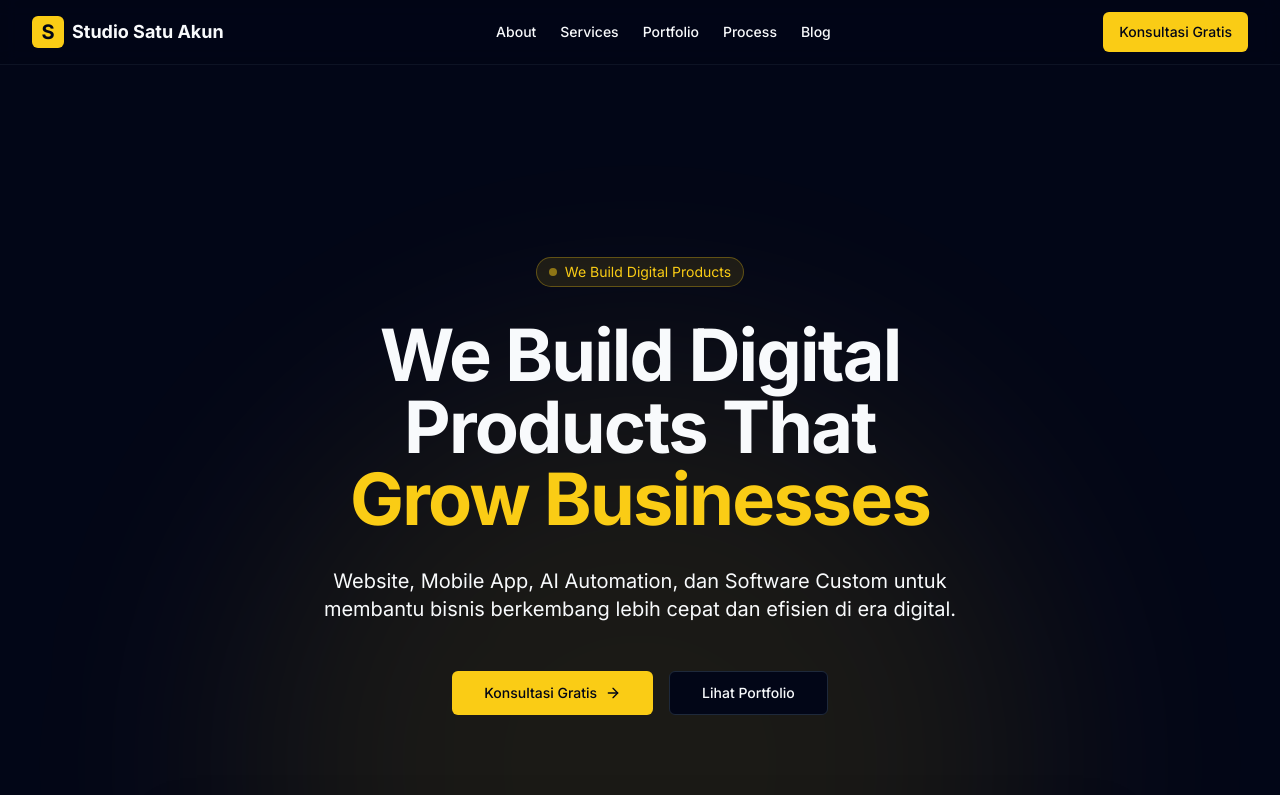
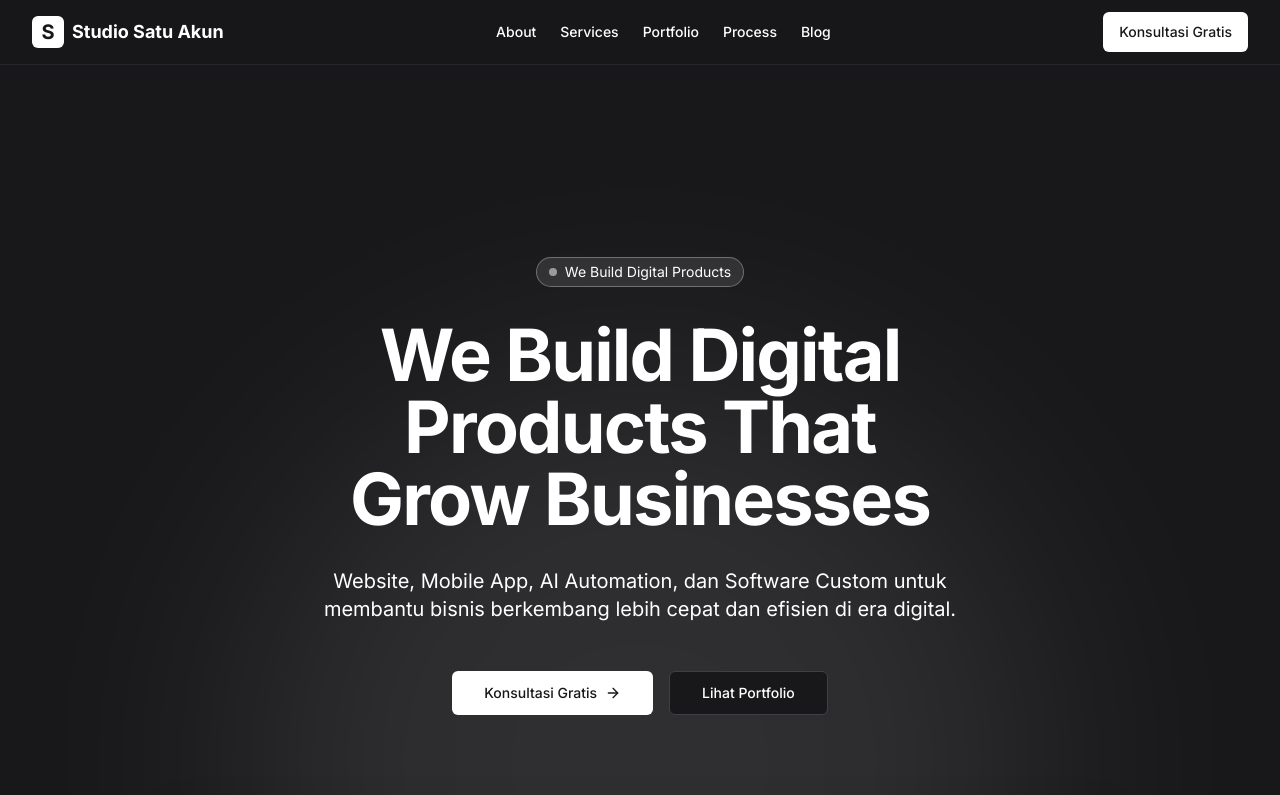
Before and after one commit to studiosatuakun-max/studiosatuakun, a Next.js app: page / in a window 1280 px wide. Shown: the top 795 px of the page. Built offline with nearby package versions, Linux system fonts and the light colour scheme.

Commit message:
style: update palette to charcoal and white

```diff
--- a/src/app/globals.css
+++ b/src/app/globals.css
@@ -14,13 +14,13 @@
 
 /* Force Dark Mode First styling based on the PDS & rules */
 :root {
-  --background: #020617; /* slate-950 */
-  --foreground: #f8fafc; /* slate-50 */
-  --primary: #facc15; /* yellow-400 */
-  --primary-foreground: #020617; /* dark text on yellow */
-  --secondary: #0f172a; /* slate-900 */
-  --muted: #334155; /* slate-700 */
-  --border: #1e293b; /* slate-800 */
+  --background: #18181b; /* Charcoal (zinc-900) */
+  --foreground: #ffffff; /* Putih */
+  --primary: #ffffff; /* Putih sebagai primary accent */
+  --primary-foreground: #18181b; /* Charcoal text di atas primary putih */
+  --secondary: #27272a; /* Lighter charcoal (zinc-800) */
+  --muted: #52525b; /* Muted text (zinc-600) */
+  --border: #3f3f46; /* Border charcoal (zinc-700) */
 }
 
 body {
```
